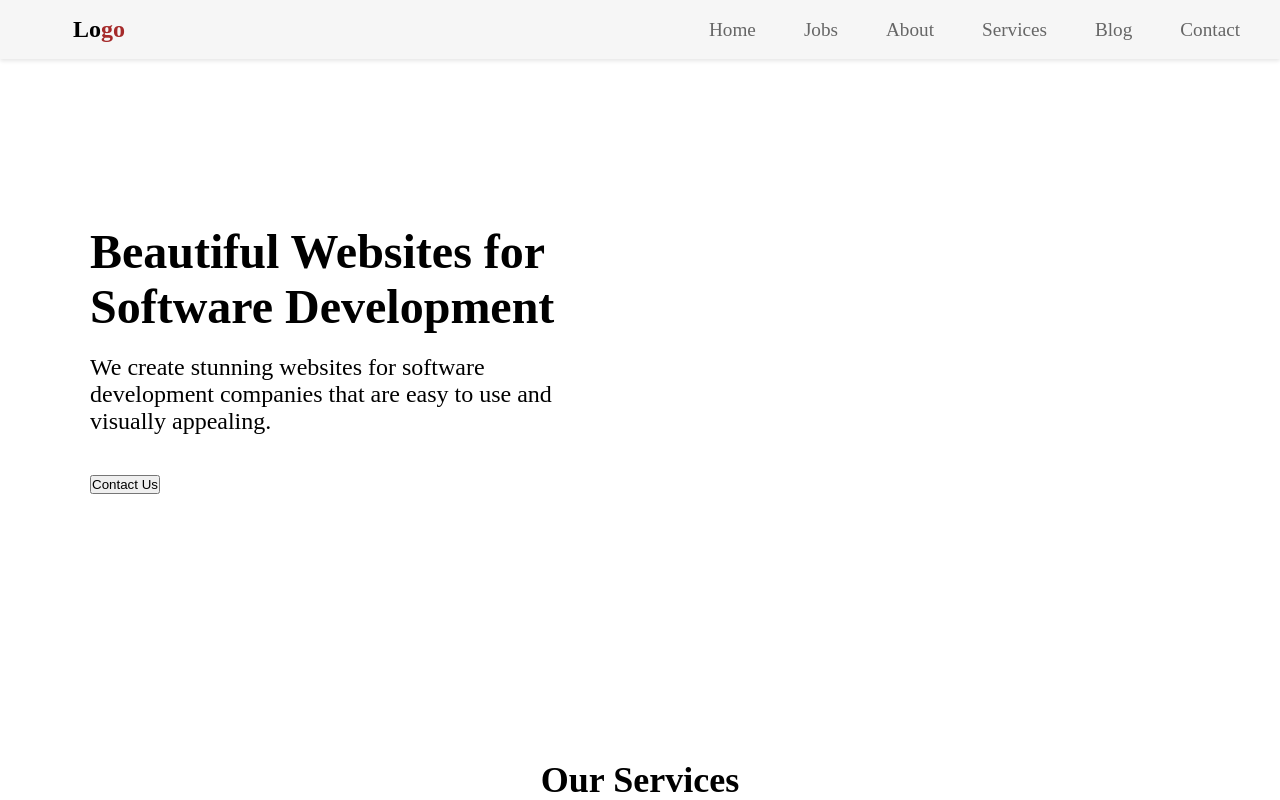
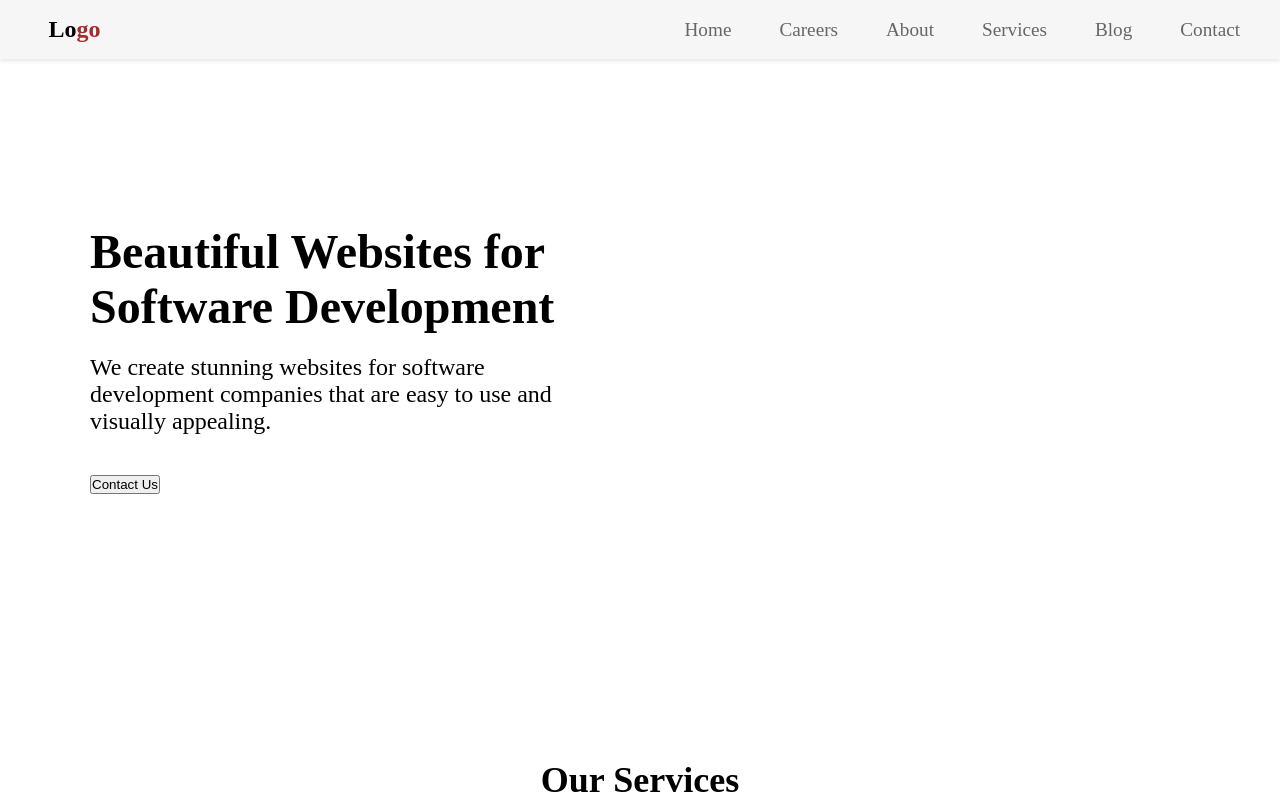
Before and after one commit to Arpan840/Companies_Website, a React (Create React App) app: page / in a window 1280 px wide. Shown: the top 800 px of the page. Built offline with nearby package versions, Linux system fonts and the light colour scheme.

Commit message:
jobs to careers

```diff
--- a/src/Components/Navbar.jsx
+++ b/src/Components/Navbar.jsx
@@ -9,7 +9,7 @@ const Navbar = () => {
   <ul>
     <h1 className='logo'>Lo<span>go</span></h1>
     <li><Link to="#">Home</Link></li>
-    <li><Link to="#">Jobs</Link></li>
+    <li><Link to="#">Careers</Link></li>
     <li><Link to="#">About</Link></li>
     <li><Link to="#">Services</Link></li>
     <li><Link to="#">Blog</Link></li>
```
